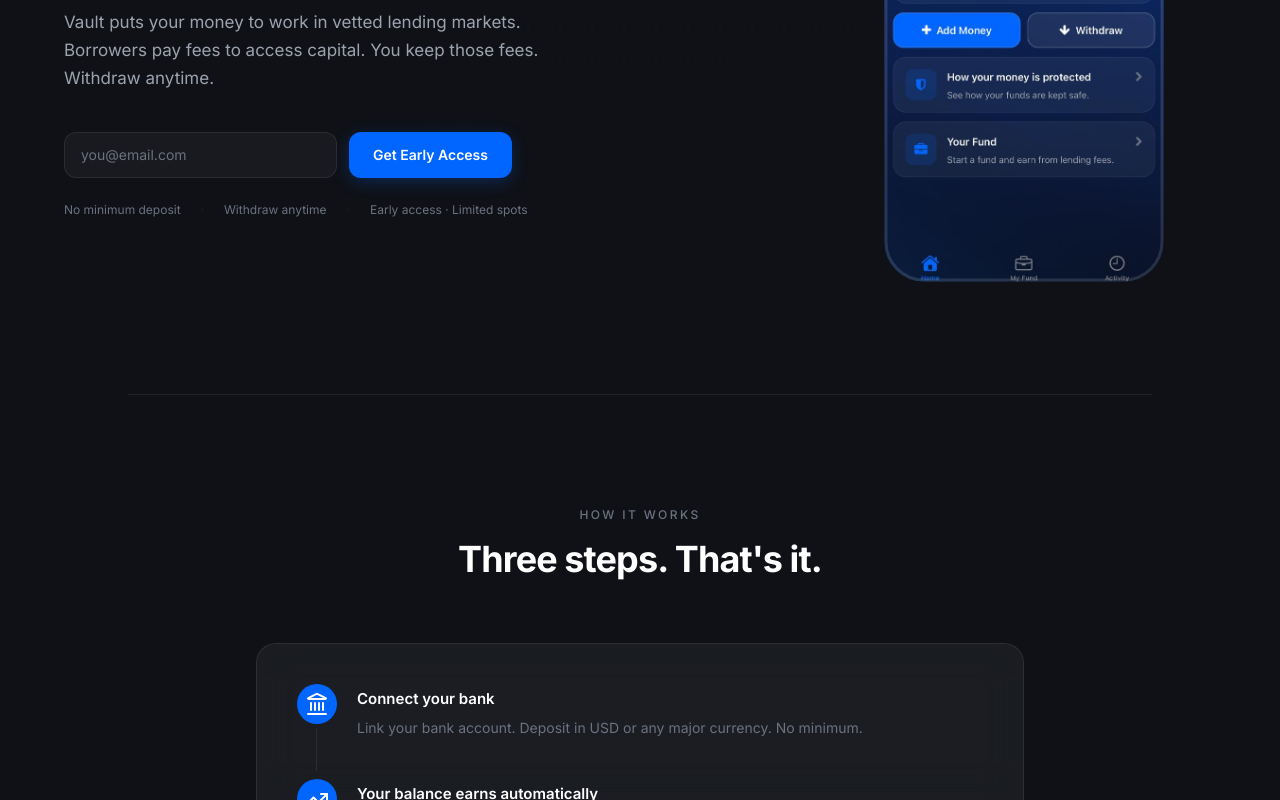
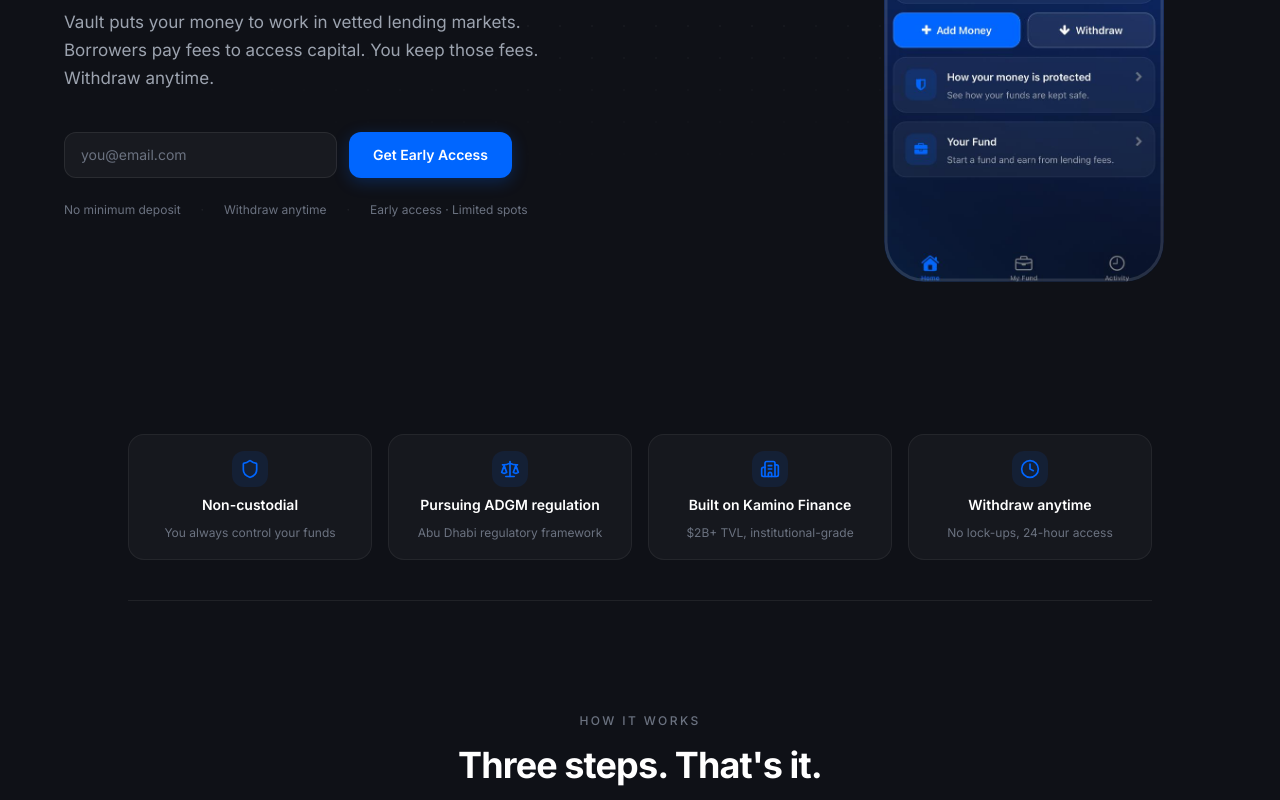
Before and after one commit to ZeroTimeDrift/vlt-landing, a Next.js app: page / in a window 1280 px wide. Shown: the part 406-1206 px from the top of the page. Built offline with nearby package versions, Linux system fonts and the light colour scheme.

Commit message:
feat: add trust bar section after hero
Four trust pillars between hero and How It Works:
- Non-custodial (you control your funds)
- Pursuing ADGM regulation
- Built on Kamino Finance ($2B+ TVL)
- Withdraw anytime (no lock-ups)

Addresses VAU-90.

Co-Authored-By: Paperclip <noreply@paperclip.ing>

```diff
--- a/app/_components/client-home.tsx
+++ b/app/_components/client-home.tsx
@@ -1,7 +1,7 @@
 "use client";
 
 import { useState, useEffect, useRef, useCallback } from "react";
-import { TrendingUp, ArrowDownLeft, ArrowUpRight, Landmark, Wallet } from "lucide-react";
+import { TrendingUp, ArrowDownLeft, ArrowUpRight, Landmark, Wallet, Shield, Scale, Building2, Clock } from "lucide-react";
 
 // ── Hooks ────────────────────────────────────────────────────────────────────
 function useReveal<T extends HTMLElement>() {
@@ -311,6 +311,46 @@
               </div>
 
             </div>
+          </div>
+        </section>
+
+        {/* ── TRUST BAR ────────────────────────────────────────────────── */}
+        <section className="py-10 px-6">
+          <div className="max-w-5xl mx-auto grid grid-cols-2 lg:grid-cols-4 gap-4">
+            {[
+              {
+                icon: <Shield className="w-5 h-5 text-vault-accent" />,
+                label: "Non-custodial",
+                desc: "You always control your funds",
+              },
+              {
+                icon: <Scale className="w-5 h-5 text-vault-accent" />,
+                label: "Pursuing ADGM regulation",
+                desc: "Abu Dhabi regulatory framework",
+              },
+              {
+                icon: <Building2 className="w-5 h-5 text-vault-accent" />,
+                label: "Built on Kamino Finance",
+                desc: "$2B+ TVL, institutional-grade",
+              },
+              {
+                icon: <Clock className="w-5 h-5 text-vault-accent" />,
+                label: "Withdraw anytime",
+                desc: "No lock-ups, 24-hour access",
+              },
+            ].map((item, i) => (
+              <div
+                key={i}
+                className="flex flex-col items-center text-center gap-2 py-4 px-3 rounded-2xl"
+                style={{ background: "rgba(255,255,255,0.03)", border: "1px solid rgba(255,255,255,0.06)" }}
+              >
+                <div className="flex items-center justify-center w-9 h-9 rounded-xl" style={{ background: "rgba(0,102,255,0.1)" }}>
+                  {item.icon}
+                </div>
+                <p className="text-sm font-semibold text-vault-text">{item.label}</p>
+                <p className="text-xs text-vault-muted leading-relaxed">{item.desc}</p>
+              </div>
+            ))}
           </div>
         </section>
 
```
